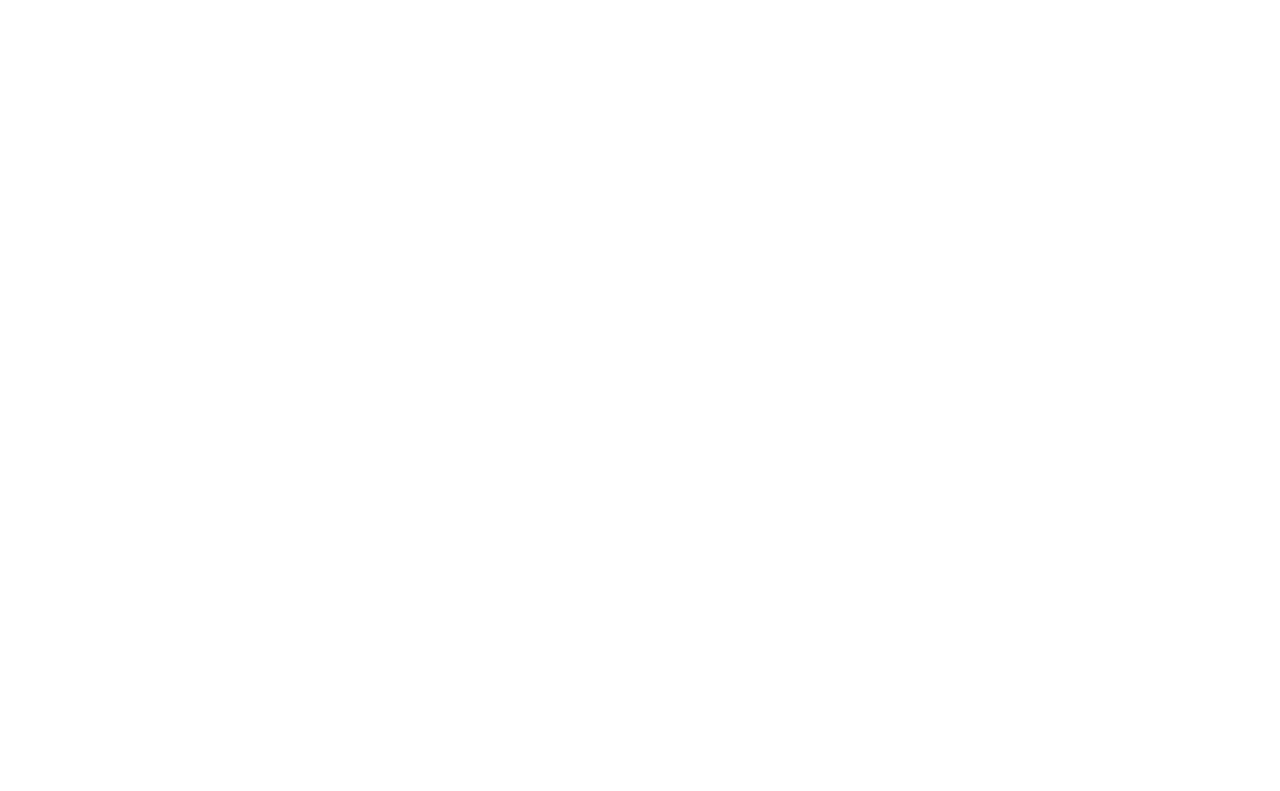
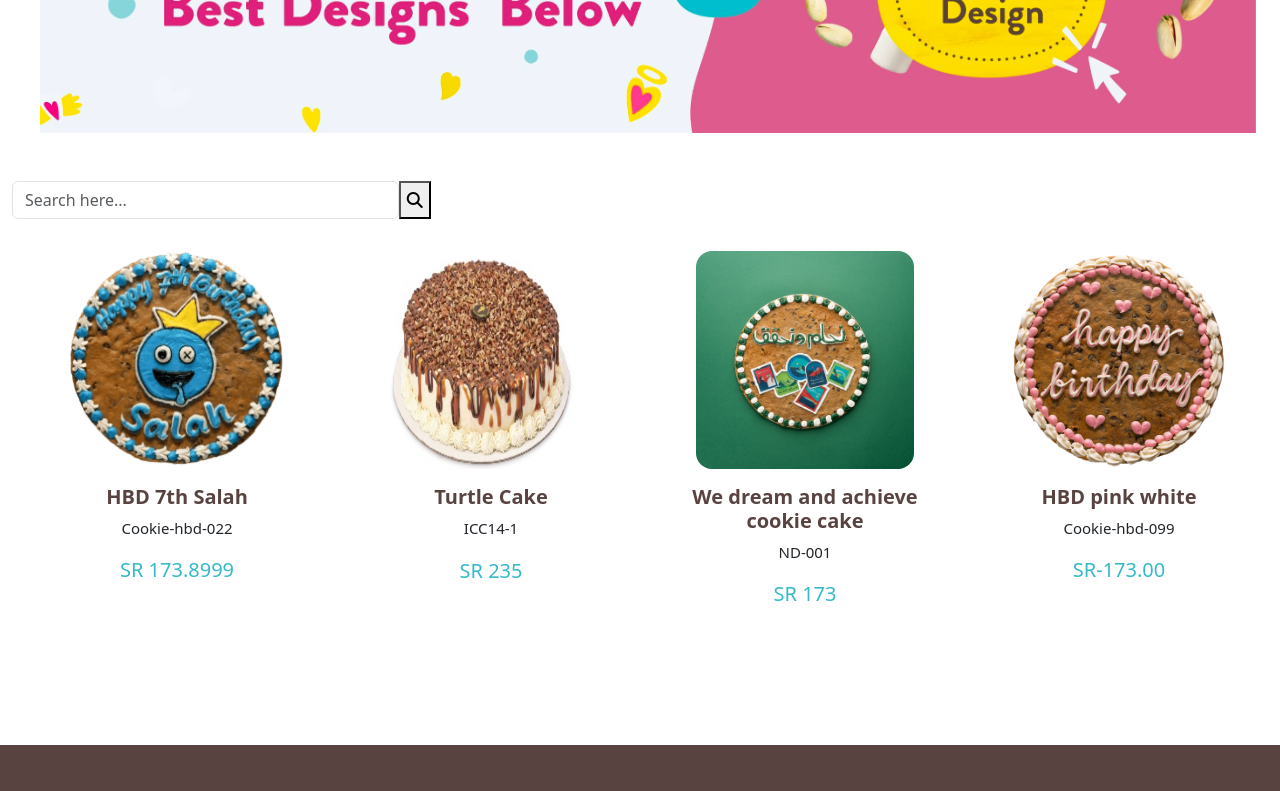
Before and after one commit to AdilKhan-tech/marble-store, a Next.js app in the folder client/: page /cakes in a window 1280 px wide. Shown: the part 320-1111 px from the top of the page. Before the commit the page ends 800 px from the top, so only its background shows below. Built offline with nearby package versions, Linux system fonts and the light colour scheme.

Commit message:
working in cakes page

```diff
--- a/client/components/Header.js
+++ b/client/components/Header.js
@@ -36,7 +36,7 @@ function Header() {
                     <ul className="navbar-nav mx-auto">
                       <li className="nav-item"><a className="nav-link mt-3 fs-18" href="./Landing" role="button">HOME</a></li>
                       <li className="nav-item"><a className="nav-link mt-3 fs-18" href="#" role="button">OCCASIONS</a></li>
-                      <li className="nav-item"><a className="nav-link mt-3 fs-18" href="#" role="button">CAKES</a></li>
+                      <li className="nav-item"><a className="nav-link mt-3 fs-18" href="./cakes" role="button">CAKES</a></li>
                       <li className="nav-item"><a className="nav-link mt-3 fs-18" href="#" role="button">ICE CREAMS</a></li>
                       <li className="nav-item"><a className="nav-link mt-3 fs-18" href="#" role="button">COOKIES</a></li>
                       <li className="nav-item"><a className="nav-link mt-3 fs-18" href="#" role="button">DIY</a></li>
--- a/client/components/cakes/Cakes.js
+++ b/client/components/cakes/Cakes.js
@@ -3,7 +3,56 @@ import React from 'react'
 function Cakes() {
   return (
     <div>
+       <section>
+        <img style={{marginTop:"134px",marginInlineStart:"40px", position:"relative", width:"95%"}} src="./assets/images/ice-cak-bnner.jpg" alt="cake banner"></img>
+      </section>
+      <div className='container'>
 
+        <div className="bg-white py-5">
+        <div className="col-4 d-flex justify-content-end">
+            <input type="text" className="form-control search-box" placeholder="Search here..."/>
+            <button type="submit"><i className="fa fa-search"></i></button>
+          </div>
+        <div className="mt-3 d-flex overflow-auto pb-4 ms-3 gap-3">
+          <div className="cakes-card card border-0 rounded-4 align-items-center mx-1">
+            <img className="mt-3" src="./assets/images/salah.png" alt="Card image" style={{width:"75%",}}/>
+            <div className="card-body align-items-center">
+              <h4 className="text-center color-brown fs-5 fw-bold"> HBD 7th Salah</h4>
+              <p className="text-center fs-15">Cookie-hbd-022</p>
+              <p className="text-center mt-0 text-blue fs-20 fw-medium">SR 173.8999</p>
+              <button className="btn rounded-5 px-3 py-0 fs-5" type="submit"> Add to cart </button>
+            </div>
+          </div>
+          <div className="cakes-card card border-0 align-items-center rounded-4 mx-1">
+            <img className="mt-3 rounded-4" src="./assets/images/turtle.png" alt="Card image" style={{width:"75%"}}/>
+            <div className="card-body align-items-center">
+              <h4 className="text-center color-brown fs-5 fw-bold">Turtle Cake</h4>
+              <p className="text-center fs-15">ICC14-1</p>
+              <p className="text-center mt-0 text-blue fs-20 fw-medium">SR 235</p>
+              <button className="btn rounded-5 px-3 py-0 fs-5" type="submit"> Add to cart </button>
+            </div>
+          </div>
+          <div className="cakes-card card border-0 align-items-center rounded-4 mx-1">
+            <img className="mt-3 rounded-4" src="./assets/images/cookie-cake.jpg" alt="Card image" style={{width:"75%"}}/>
+            <div className="card-body align-items-center">
+              <h4 className="text-center color-brown fs-5 fw-bold">We dream and achieve cookie cake</h4>
+              <p className="text-center fs-15">ND-001</p>
+              <p className="text-center mt-0 text-blue fs-20 fw-medium">SR 173</p>
+              <button className="btn rounded-5 px-3 ms-5 py-0 fs-5" type="submit"> Add to cart </button>
+            </div>
+          </div>
+          <div className="cakes-card card border-0 align-items-center rounded-4 mx-1">
+            <img className="mt-3" src="./assets/images/HBD-pink-white.png" alt="Card image" style={{width:"75%"}}/>
+            <div className="card-body align-items-center">
+              <h4 className="text-center color-brown fs-5 fw-bold">HBD pink white</h4>
+              <p className="text-center fs-15">Cookie-hbd-099</p>
+              <p className="text-center mt-0 text-blue fs-20 fw-medium">SR-173.00</p>
+              <button className="btn rounded-5 px-3 py-0 fs-5 ms-2" type="submit"> Add to cart </button>
+            </div>
+          </div>
+      </div>
+      </div>
+      </div>
     </div>
   )
 }
--- a/client/public/assets/css/styles.css
+++ b/client/public/assets/css/styles.css
@@ -117,3 +117,7 @@ body {
 .footerlink{
   color: rgb(180, 164, 164);
 }
+.cakes-card{
+  height: 150px;
+  width: 320px;
+}
```
